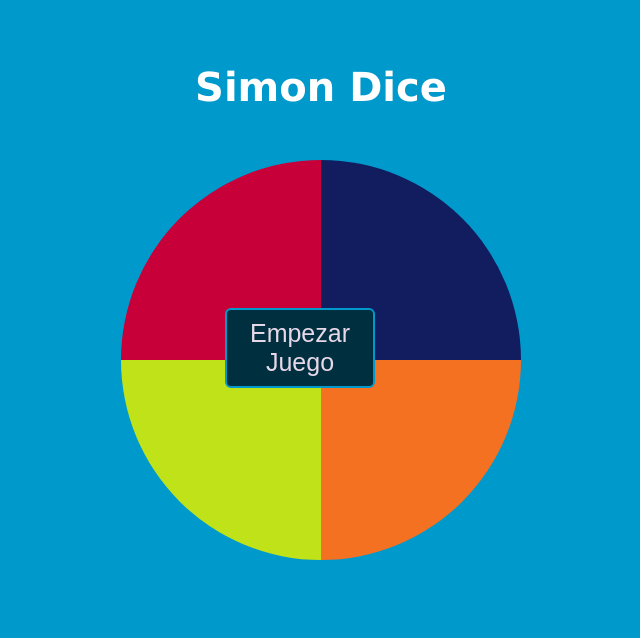
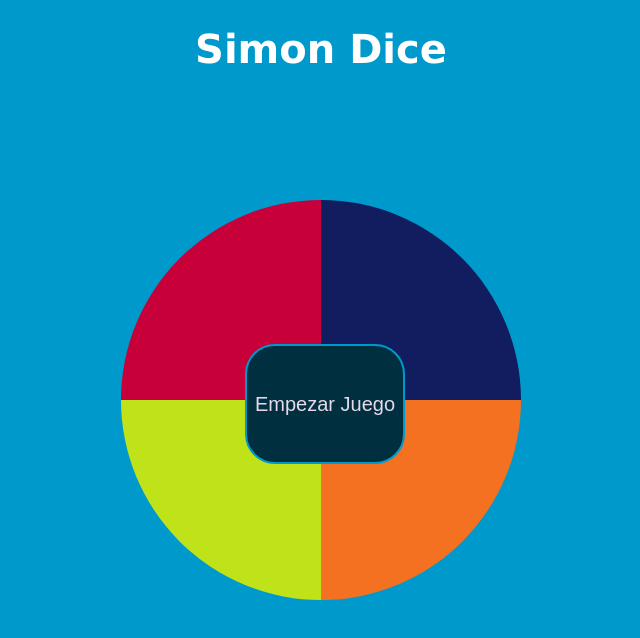
Before and after one commit to hectorddev/hecatonquiro-yolo.github.io, a plain HTML site: page index.html in a window 1280 px wide. Shown: the whole page, without its empty margins (319-959 px from the left). Drawn offline with nearby package versions, Linux system fonts and the light colour scheme.

Commit message:
centralizacion del boton

```diff
--- a/main.js
+++ b/main.js
@@ -25,7 +25,7 @@ btnEmpezar.classList.add('hide')
 
 
 audiorojo = new Audio()
-audiorojo.src = 'sol_nota.mp3'
+audiorojo.src = 'do_nota.mp3'
 audiorojo.addEventListener('load', terminarCarga)
 
 azulnota = new Audio()
@@ -33,12 +33,12 @@ azulnota.src = 'sol_nota.mp3'
 azulnota.addEventListener('load', terminarCarga)
 
 verdenota = new Audio()
-verdenota.src = 'sol_nota.mp3'
+verdenota.src = 'mi_nota.mp3'
 verdenota.addEventListener('load', terminarCarga)
 
 
 amarillonota = new Audio()
-amarillonota.src = 'sol_nota.mp3'
+amarillonota.src = 'fa_nota.mp3'
 amarillonota.addEventListener('load', terminarCarga)
 
 
--- a/styles.css
+++ b/styles.css
@@ -22,11 +22,13 @@ header {
     display: inline-block;
     text-align: center;
     width: 100%;
-    height: 20vh;
+    height: 25vh;
 }
 
 header h1 {
-    margin: 5%;
+    display: flex;
+    justify-content: center;
+    margin: 2%;
     font-size: 4rem;
     font-weight: bold;
     color: white;
@@ -42,7 +44,7 @@ footer {
     justify-content: center;
     align-items: center;
     width: 100%;
-    height: 30vh;
+    height: 25vh;
 }
 
 footer div p {
@@ -136,13 +138,14 @@ footer div p {
     background-color: #00303F;
     color: #E7D9EA;
     border: 2px solid #0099CC;
-    width: 150px;
-    height: 80px;
-    border-radius: 6px;
+    width: 20vh;
+    height: 15vh;
+    border-radius: 30px;
+    outline: none;
     position: absolute;
-    top: 37%;
-    left: 26%;
-    font-size: 2.5rem;
+    top: 36%;
+    left: 31%;
+    font-size: 2rem;
 }
 
 .hide {
```
Also changed, not shown: index.html (+0 -5 lines).
